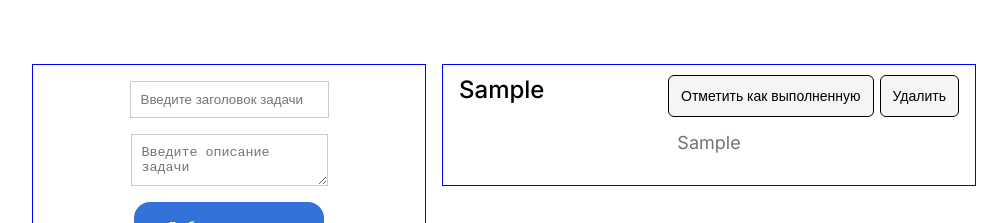
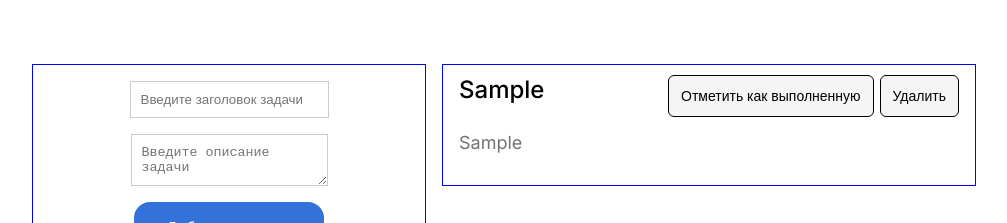
Before and after one commit to 7on999/test-next, a Next.js app: page /todo in a window 1280 px wide. Both pictures are taken after typing "Sample", "Sample" into the empty fields and a click on the button "Добавить задачу". Shown: the top 223 px of the page, without its empty margins (136-1143 px from the left). Built offline with nearby package versions, Linux system fonts and the light colour scheme.

Commit message:
fix tac for title and descr of task

```diff
--- a/app/todo/components/todo-item/todo-item.module.css
+++ b/app/todo/components/todo-item/todo-item.module.css
@@ -52,6 +52,7 @@
   color:black;
   max-width: 40%;
   overflow-wrap: break-word;
+  text-align: start;
 }
 
 .titleCompleted {
@@ -59,6 +60,7 @@
 }
 
 .description {
+  text-align: start;
   font-size: 18px;
   font-weight: 400;
   color: #737373;
```
